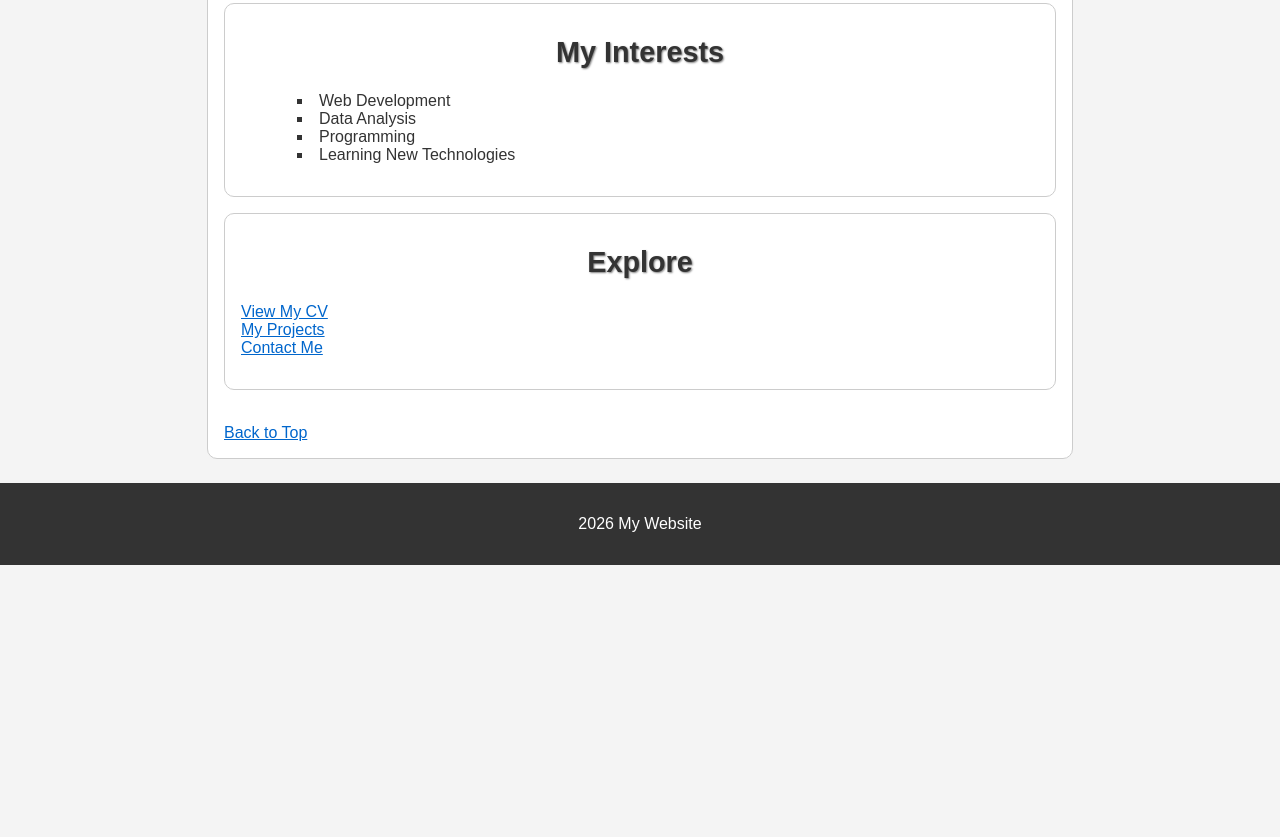
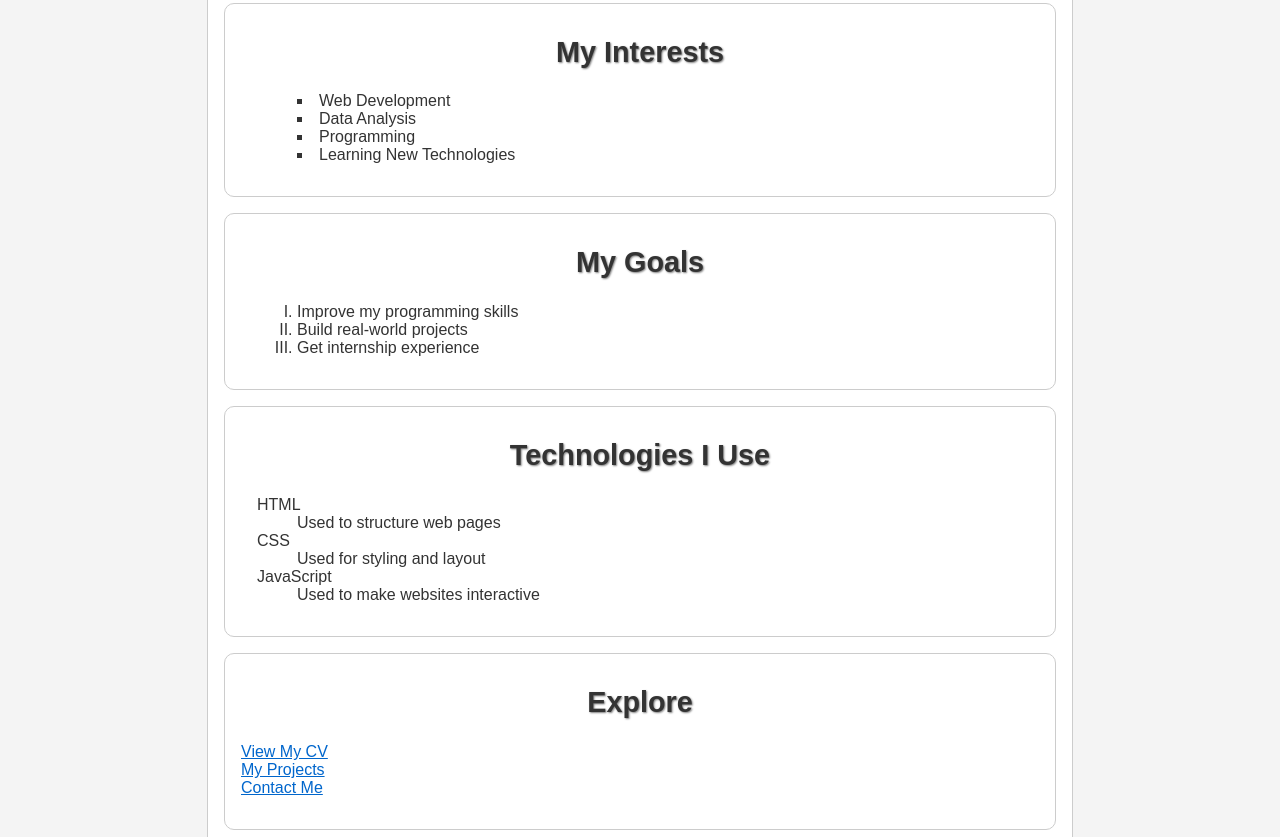
Before and after one commit to Dena1555/hw3, a plain HTML site: page index.html in a window 1280 px wide. Shown: the part 496-1333 px from the top of the page. Before the commit the page ends 1061 px from the top, so only its background shows below. Drawn offline with Linux system fonts and the light colour scheme.

Commit message:
Add files via upload

```diff
--- a/index.html
+++ b/index.html
@@ -24,7 +24,6 @@
 
 </header>
 
-<!-- ✨ أضفنا class هنا -->
 <main class="container">
 
 <section>
@@ -58,6 +57,36 @@ I enjoy learning new skills and improving myself.
 
 </section>
 
+
+<section>
+
+<h2>My Goals</h2>
+
+<ol>
+<li>Improve my programming skills</li>
+<li>Build real-world projects</li>
+<li>Get internship experience</li>
+</ol>
+
+</section>
+
+<section>
+
+<h2>Technologies I Use</h2>
+
+<dl>
+<dt>HTML</dt>
+<dd>Used to structure web pages</dd>
+
+<dt>CSS</dt>
+<dd>Used for styling and layout</dd>
+
+<dt>JavaScript</dt>
+<dd>Used to make websites interactive</dd>
+</dl>
+
+</section>
+
 <section>
 
 <h2>Explore</h2>
```
Also changed, not shown: contact.html (+4 -12 lines), cv.html (+4 -7 lines).
